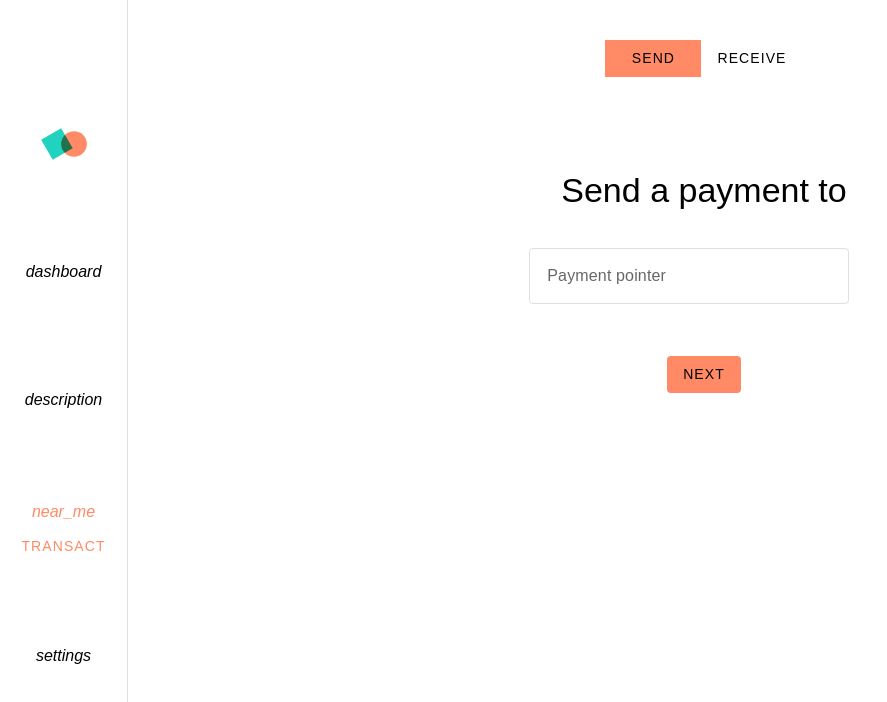
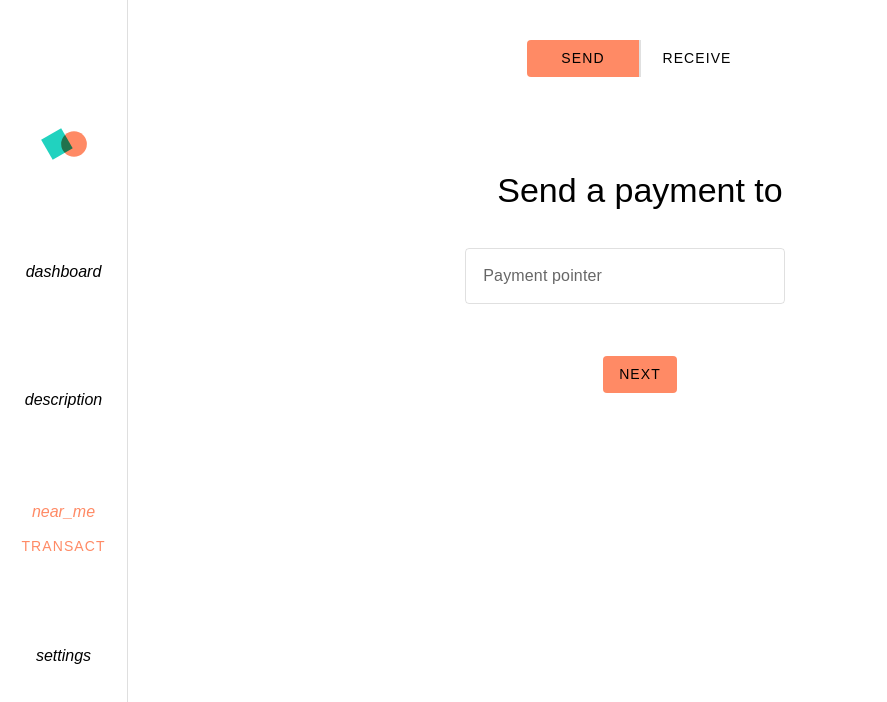
Before and after one commit to interledgerjs/rafiki.money, a Next.js app in the folder packages/frontend/: page /transact in a window 1280 px wide. Shown: the top 702 px of the page, without its empty margins (0-887 px from the left). Built offline with nearby package versions, Linux system fonts and the light colour scheme; what tailwindcss-dark-mode, tailwindcss-elevation would draw is missing.

Commit message:
added toggle-switch component

```diff
--- a/packages/frontend/components/button.tsx
+++ b/packages/frontend/components/button.tsx
@@ -8,7 +8,6 @@ enum type {
 
 type props = {
   type: string
-  toggle?: boolean
   bgColour?: string
   textColour?: string
   disabled?: boolean
@@ -19,16 +18,11 @@ type props = {
 
 const Button: React.FC<props> = (props) => {
   let className: string = 'button min-w-64 py-2 px-4 rounded focus:outline-none '
-  if (props.toggle)
-  className = 'button min-w-96 py-2 px-4 focus:outline-none '
   if (props.type === type.solid) {
     className += props.disabled ? `text-surface bg-on-surface opacity-38` : `bg-${props.bgColour || 'primary'} text-${props.textColour || 'on-black'} elevation-2 hover:elevation-3 active:elevation-6`
   } else if (props.type === type.outline) {
     className += props.disabled ? `border border-on-surface bg-transparent opacity-38 text-on-surface` : `border border-${props.bgColour || 'primary'} text-${props.textColour || 'primary'} hover:bg-${props.bgColour || 'primary'}-100 active:bg-${props.bgColour || 'primary'}-200`
-  } else if (props.toggle && props.type === type.text) {
-    className += props.disabled ? `opacity-38 text-on-surface` : `text-${props.textColour || 'primary'} active:bg-${props.bgColour || 'primary'}  elevation-2 hover:elevation-3 active:elevation-6`
-  }
-   else if (props.type === type.text) {
+  } else if (props.type === type.text) {
     className += props.disabled ? `opacity-38 text-on-surface` : `text-${props.textColour || 'primary'} hover:bg-${props.bgColour || 'primary'}-100 active:bg-${props.bgColour || 'primary'}-200`
   } else {
     throw new Error('Not a supported button type.')
--- a/packages/frontend/components/content.tsx
+++ b/packages/frontend/components/content.tsx
@@ -1,14 +1,12 @@
 import * as React from 'react'
 
 type props = {
-  navigation?: boolean,
-  name?: string
+  navigation?: boolean
 }
 
 const Content: React.FC<props> = (props) => {
-  let className = 'flex-1 p-10 h-screen'
-  if (props.name) className += ' ' + props.name
-  if (props.navigation) className += ' md:ml-32'
+  let className = 'flex-1 p-10 h-screen container xl:mx-auto'
+  if (props.navigation) className += ' md:pl-40 xl:px-20'
   return (
     <div className={className}>
       {props.children}
--- a/packages/frontend/components/index.ts
+++ b/packages/frontend/components/index.ts
@@ -7,3 +7,4 @@ export { default as Navigation } from './navigation'
 export { default as NormalConsent } from './normal-consent'
 export { default as TextInput } from './textInput'
 export { default as Selector } from './selector'
+export { default as ToggleSwitch } from './toggle-switch'
--- a/packages/frontend/components/textInput.tsx
+++ b/packages/frontend/components/textInput.tsx
@@ -35,7 +35,7 @@ const TextInput: React.FC<props> = (props) => {
   const [focussed, setFocussed] = React.useState(false)
 
   return (
-    <div style={props.style} className={`bg-${bgColour} max-w-${maxWidth} ${props.className}`}>
+    <div style={props.style} className={`bg-${bgColour} max-w-${maxWidth} ${props.className} relative h-18 my-5`}>
 
       <div
         className={`left-0 right-0 top-0 h-inputBox border${focussed||props.errorState? '-2': ''} border-${focussed||props.errorState? focusColour: textColour + ' opacity-12'} rounded`}>
--- /dev/null
+++ b/packages/frontend/components/toggle-switch.tsx
@@ -0,0 +1,63 @@
+import React, { useState } from "react"
+
+type props = {
+  text: string[]
+  onClick?: (event: any) => void
+  active: string
+}
+
+const ToggleSwitch: React.FC<props> = props => {
+  let textLength = props.text.length
+  let longest = 0
+
+  for (var i = 0; i < textLength; i++) {
+    if (props.text[i].length >= longest) longest = props.text[i].length
+  }
+
+  const minWidth = longest * 16
+
+  let clicked = `button py-2 px-4 focus:outline-none bg-primary text-on-surface hover:elevation-3 active:elevation-6`
+  let defaultButton = `button py-2 px-4 focus:outline-none text-on-surface active:bg-primary hover:elevation-3 active:elevation-6`
+  let rounding = ""
+
+  let arr = []
+  for (let x = 0; x < textLength; x++) {
+    if (x === 0) {
+      rounding = "rounded-l"
+    } else if (x === textLength - 1) {
+      rounding = "rounded-r"
+    } else rounding = ""
+    if (props.active === props.text[x])
+      arr.push(
+        <button
+          style={{ width: minWidth }}
+          type={"submit"}
+          onClick={!props.onClick ? () => {} : props.onClick}
+          className={clicked + ` ${rounding}`}
+        >
+          {props.text[x]}
+        </button>
+      )
+    else
+      arr.push(
+        <button
+          style={{ width: minWidth }}
+          type={"submit"}
+          onClick={!props.onClick ? () => {} : props.onClick}
+          className={defaultButton + ` ${rounding}`}
+        >
+          {props.text[x]}
+        </button>
+      )
+    if (x != textLength - 1)
+      arr.push(<div className="border border-on-surface opacity-12"></div>)
+  }
+
+  return (
+    <div className="bg-surface-elevation-2 elevation-2">
+      <div className="flex justify-center">{arr}</div>
+    </div>
+  )
+}
+
+export default ToggleSwitch
--- a/packages/frontend/pages/login.tsx
+++ b/packages/frontend/pages/login.tsx
@@ -60,7 +60,6 @@ const Login: NextPage<Props> = ({login_challenge}) => {
               name='username'
               label='Email'
               hint={errors.username ? errors.username.type==='required' ? 'Email required' : (errors.username.message) as string : undefined}
-              className="relative h-18 my-5"
             />
           </div>
 
@@ -72,7 +71,6 @@ const Login: NextPage<Props> = ({login_challenge}) => {
               name='password'
               label='Password'
               hint={ errors.password ? errors.password.type === 'required' ? 'Password required' : (errors.password.message) as string: null }
-              className="relative h-18 my-5"
             />
           </div>
 
--- a/packages/frontend/pages/settings.tsx
+++ b/packages/frontend/pages/settings.tsx
@@ -1,25 +1,25 @@
-import React, { useState } from 'react'
+import React, { useState } from "react"
 import { NextPage } from "next"
-import { Card, Content, Navigation, Button, Selector } from '../components'
+import { Card, Content, Navigation, Button, Selector } from "../components"
 
 const Settings: NextPage = () => {
   return (
-    <div className="flex">
+    <div>
       <Navigation active="settings"></Navigation>
-      <Content navigation name="flex items-center justify-center">
-        <div>
+      <Content navigation>
+        <div className="flex h-full flex-col items-center justify-center">
           <Card>
             cairin@coil.com
-          <div className="flex justify-end">
-              <Button textColour="error" type='text' buttonType='submit'>LOGOUT </Button>
+            <div className="flex justify-end">
+              <Button textColour="error" type="text" buttonType="submit">
+                LOGOUT
+              </Button>
             </div>
           </Card>
           <div className="pb-10"></div>
           <Card>
-            <div className="text-headline-5 pb-10">
-              Default account
-            </div>
-            <div className = "pb-10">
+            <div className="text-headline-5 pb-10">Default account</div>
+            <div className="pb-10">
               <Selector></Selector>
             </div>
           </Card>
--- a/packages/frontend/pages/signup.tsx
+++ b/packages/frontend/pages/signup.tsx
@@ -55,7 +55,6 @@ const Signup: NextPage = () => {
               name='username'
               label='Email'
               hint={errors.username ? errors.username.type==='required' ? 'Email required' : (errors.username.message) as string : undefined}
-              className="relative h-18 my-5"
             />
           </div>
 
@@ -67,7 +66,6 @@ const Signup: NextPage = () => {
               name='password'
               label='Password'
               hint={ errors.password ? errors.password.type === 'required' ? 'Password required' : null: null }
-              className="relative h-18 my-5"
             />
           </div>
 
--- a/packages/frontend/pages/transact.tsx
+++ b/packages/frontend/pages/transact.tsx
@@ -1,59 +1,81 @@
-import React, { useState } from 'react'
+import React, { useState } from "react"
 import { NextPage } from "next"
-import Link from 'next/link'
-import { Card, Content, Navigation, Button, TextInput, Selector } from '../components'
+import { Card, Content, Navigation, Button, TextInput, Selector, ToggleSwitch } from "../components"
 
-const Transact: NextPage = ()=> {
+const Transact: NextPage = () => {
   const [count, setCount] = useState(0)
-  const [toggle, setToggle] = useState('send')
-  if (toggle == 'receive'){
-    if (count == 1 )
-      setCount(0)
+  const [toggle, setToggle] = useState("SEND")
+  if (toggle == "RECEIVE") {
+    if (count == 1) setCount(0)
     return (
       <div className="flex">
         <Navigation active="transact"></Navigation>
         <Content navigation>
           <div className="flex justify-center">
-          <Button toggle textColour='default' type='text' buttonType='submit' onTap={() => setToggle('send')}>SEND </Button>
-          <Button toggle type='solid' buttonType='submit'>RECEIVE </Button>
+            <ToggleSwitch
+              active={toggle}
+              text={["SEND", "RECEIVE"]}
+              onClick={() => setToggle(document.activeElement.textContent)}
+            ></ToggleSwitch>
           </div>
           <div className="pb-10"></div>
           <div className="flex justify-center">
             <Card>
-            <span className="flex text-center m-8 text-headline-4">Receive a payment from</span>
-            <TextInput inputType="text" name="" label="Payment pointer" style={{ position: 'relative', height: '72px', marginTop: '20px', marginBottom: '20px' }}></TextInput>
+              <span className="flex text-center m-8 text-headline-4">
+                Receive a payment from
+              </span>
+              <TextInput
+                inputType="text"
+                name=""
+                label="Payment pointer"
+              ></TextInput>
               <div className="flex justify-center pt-4 pb-6">
-              <Button type='solid' buttonType='submit' onTap={() => setCount(count + 1)}>NEXT</Button>
+                <Button
+                  type="solid"
+                  buttonType="submit"
+                  onTap={() => setCount(count + 1)}
+                >
+                  NEXT
+                </Button>
               </div>
             </Card>
           </div>
         </Content>
       </div>
     )
-
   }
-  if (count == 1){
+  if (count == 1) {
     return (
       <div className="flex">
         <Navigation active="transact"></Navigation>
         <Content navigation>
           <div className="flex justify-center">
-          <Button toggle type='solid' buttonType='submit'>SEND </Button>
-          <Button toggle textColour='default' type='text' buttonType='submit' onTap={() => setToggle('receive')}>RECEIVE </Button>
+            <ToggleSwitch
+              active={toggle}
+              text={["SEND", "RECEIVE"]}
+              onClick={() => setToggle(document.activeElement.textContent)}
+            ></ToggleSwitch>
           </div>
           <div className="pb-10"></div>
           <div className="flex justify-center">
             <Card>
               <div className="flex justify-center pt-10 pb-8">
-              <img className = 'listline-img' src="http://placecorgi.com/200"></img>
-              <span className="flex content-center flex-wrap text-headline-5">Bob's Burgers</span>
+                <img
+                  className="listline-img"
+                  src="http://placecorgi.com/200"
+                ></img>
+                <span className="flex content-center flex-wrap text-headline-5">
+                  Bob's Burgers
+                </span>
               </div>
-              <TextInput inputType="text" name="" label="Amount" style={{ position: 'relative', height: '72px', marginTop: '20px', marginBottom: '20px' }}></TextInput>
-              <div className = "pb-10">
+              <TextInput inputType="text" name="" label="Amount"></TextInput>
+              <div className="pb-10">
                 <Selector></Selector>
               </div>
               <div className="flex justify-center pt-4 pb-6">
-              <Button type='solid' buttonType='submit'>SEND</Button>
+                <Button type="solid" buttonType="submit">
+                  SEND
+                </Button>
               </div>
             </Card>
           </div>
@@ -66,16 +88,31 @@ const Transact: NextPage = ()=> {
       <Navigation active="transact"></Navigation>
       <Content navigation>
         <div className="flex justify-center">
-          <Button toggle type='solid' buttonType='submit'>SEND </Button>
-          <Button toggle textColour='default' type='text' buttonType='submit' onTap={() => setToggle('receive')}>RECEIVE </Button>
+          <ToggleSwitch
+            active={toggle}
+            text={["SEND", "RECEIVE"]}
+            onClick={() => setToggle(document.activeElement.textContent)}
+          ></ToggleSwitch>
         </div>
         <div className="pb-10"></div>
         <div className="flex justify-center">
           <Card>
-            <span className="flex text-center m-8 text-headline-4">Send a payment to</span>
-            <TextInput inputType="text" name="" label="Payment pointer" style={{ position: 'relative', height: '72px', marginTop: '20px', marginBottom: '20px' }}></TextInput>
+            <span className="flex text-center m-8 text-headline-4">
+              Send a payment to
+            </span>
+            <TextInput
+              inputType="text"
+              name=""
+              label="Payment pointer"
+            ></TextInput>
             <div className="flex justify-center pt-4 pb-6">
-              <Button type='solid' buttonType='submit' onTap={() => setCount(count + 1)}>NEXT</Button>
+              <Button
+                type="solid"
+                buttonType="submit"
+                onTap={() => setCount(count + 1)}
+              >
+                NEXT
+              </Button>
             </div>
           </Card>
         </div>
```
Lines whose indentation alone changed are shown as unchanged.
